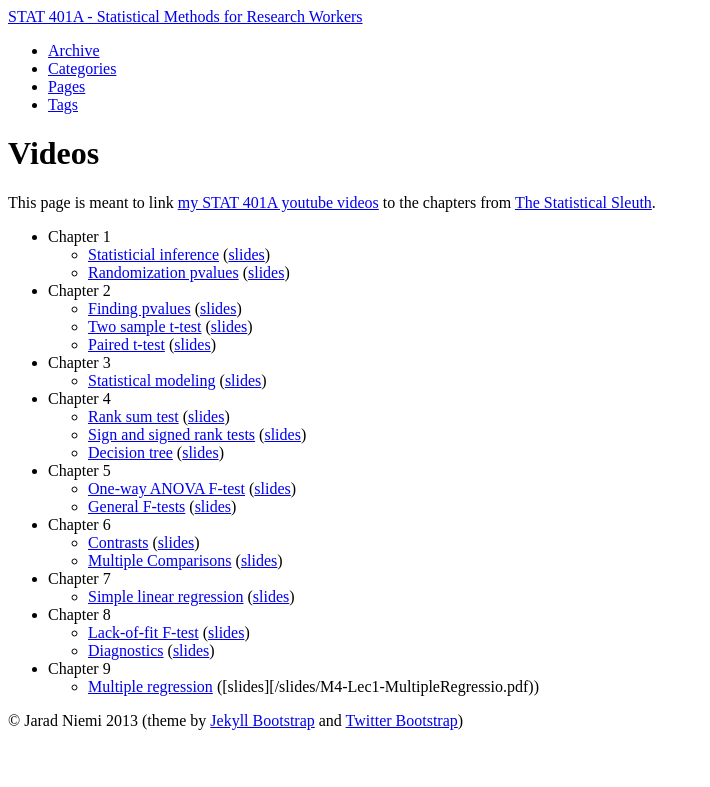
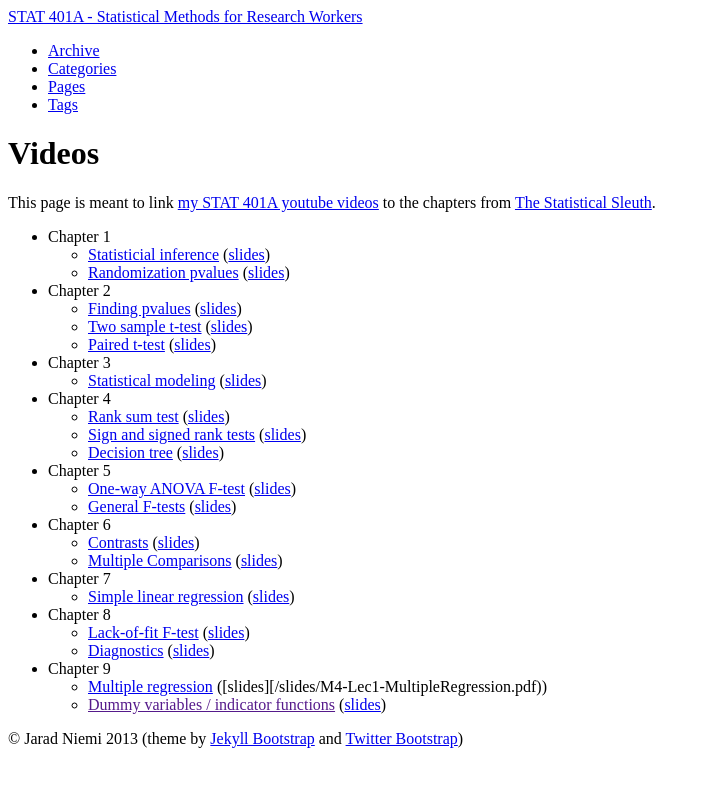
Before and after one commit to jarad/stat401A, a Jekyll site: the page built from videos.md, in a window 1280 px wide. Shown: the top 787 px of the page, without its empty margins (0-710 px from the left). Built offline with Jekyll 4.4.1, drawn with Linux system fonts in a browser that asks for light colours.

Commit message:
updated videos

```diff
--- a/videos.md
+++ b/videos.md
@@ -32,4 +32,5 @@ This page is meant to link [my STAT 401A youtube videos](http://www.youtube.com/
   - [Lack-of-fit F-test](http://www.youtube.com/watch?v=6VhjGw90TB4&feature=youtube_gdata) ([slides]({{BASE_PATH}}/slides/M3-Lec2-LackOfFitTest.pdf))
   - [Diagnostics](http://www.youtube.com/watch?v=wzCwyttwbgA&feature=youtube_gdata) ([slides]({{BASE_PATH}}/slides/M3-Lec3-RegressionDiagnostics.pdf))
 - Chapter 9
-  - [Multiple regression](http://www.youtube.com/watch?v=NAcnN9lRzaU&feature=youtube_gdata) ([slides][{{BASE_PATH}}/slides/M4-Lec1-MultipleRegressio.pdf))
+  - [Multiple regression](http://www.youtube.com/watch?v=NAcnN9lRzaU&feature=youtube_gdata) ([slides][{{BASE_PATH}}/slides/M4-Lec1-MultipleRegression.pdf))
+  - [Dummy variables / indicator functions]() ([slides]({{BASE_PATH}}/slides/M4-Lec2-MultipleRegression2.pdf))
```
Also changed, not shown: 1 other file.
